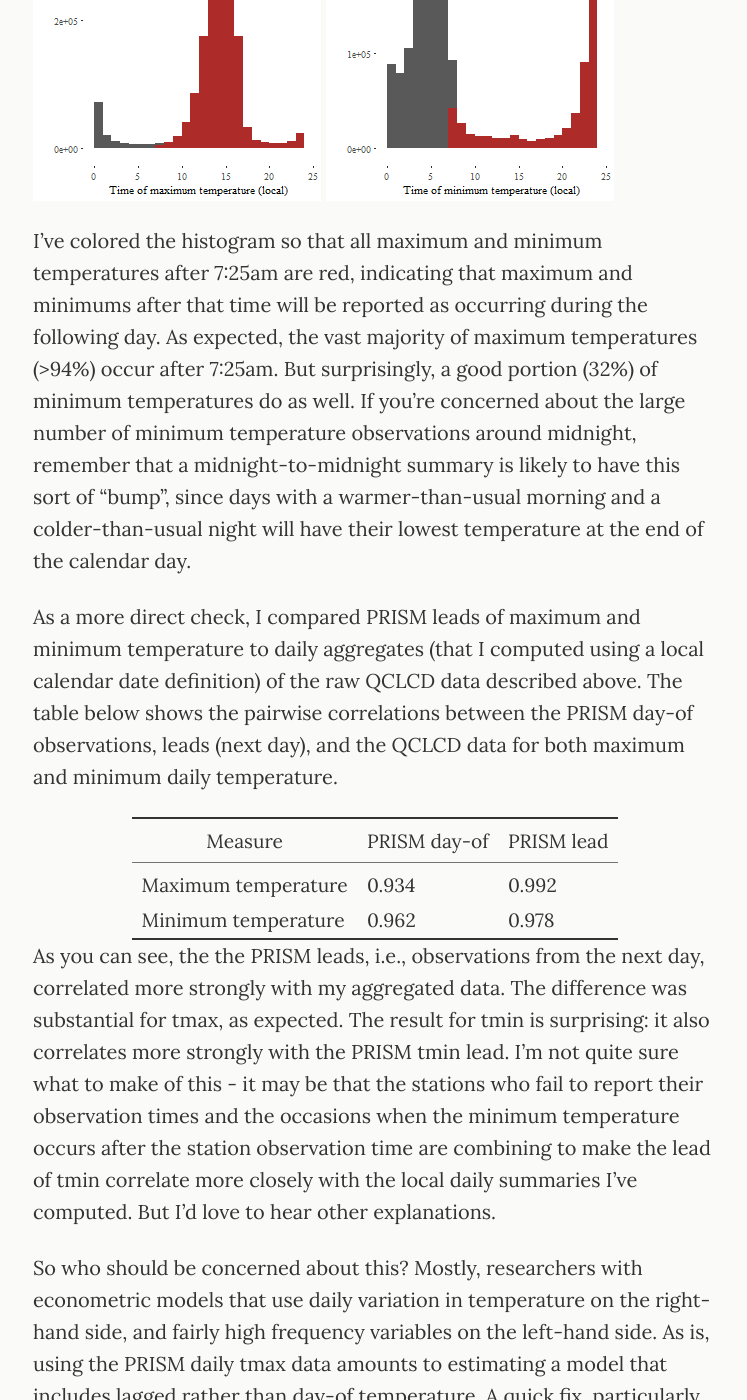
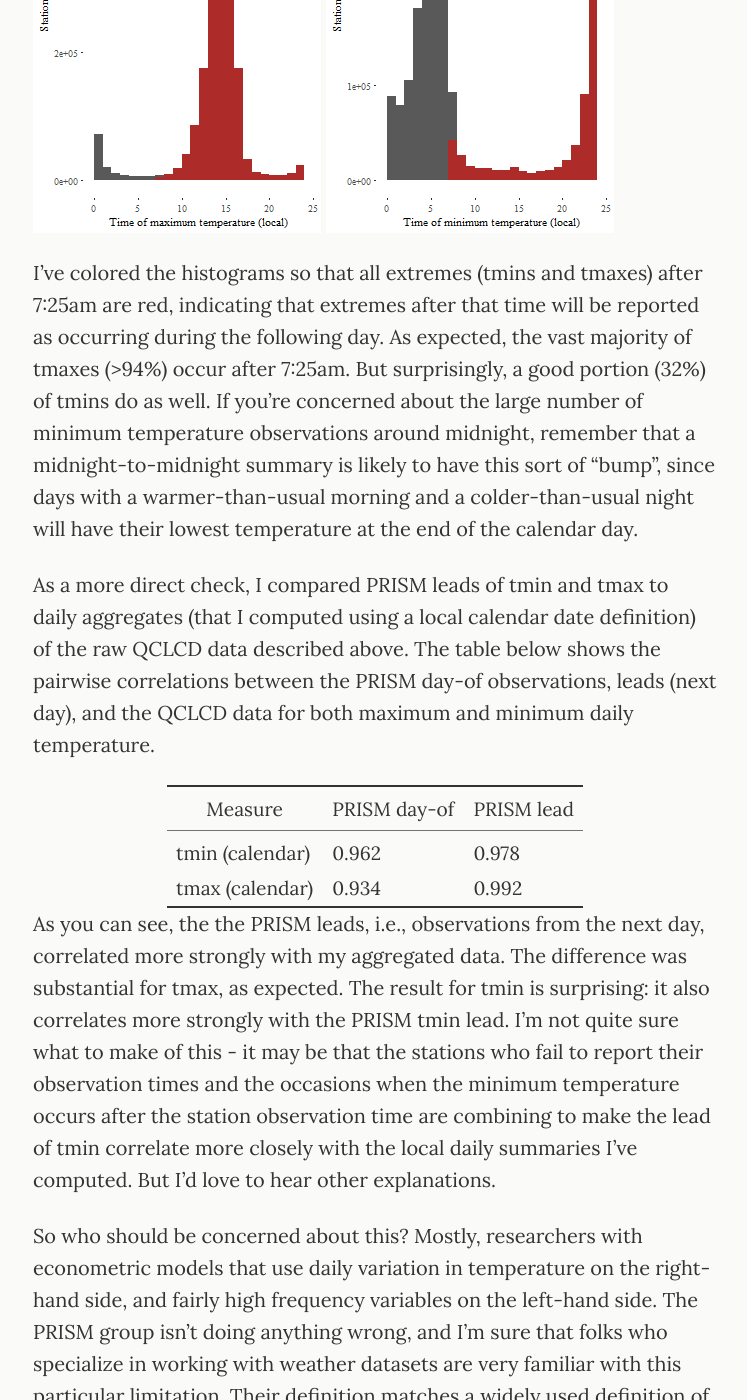
Before and after one commit to pbaylis/pbaylis.github.io, a Jekyll site: the page built from _posts/2016-05-18-prism-leads.md, in a window 1280 px wide and 1400 px high, scrolled down 4829 px. Shown: the whole window, without its empty margins (265-1012 px from the left). Built offline with Jekyll 4.4.1, drawn with Linux system fonts in a browser that asks for light colours; some of the changed text lies outside the part shown.

Commit message:
update with gibran

```diff
--- a/_posts/2016-05-18-prism-leads.md
+++ b/_posts/2016-05-18-prism-leads.md
@@ -22,7 +22,7 @@
 
 ![Diagram](/assets/img/prism_dates_example.png)
 
-The above is a plot of temperature over about two days, representing a possible set of within-day monitor data. Let's say that this station takes a morning reading at 7am PST (10am EST), meaning that this station would be included in the PRISM dataset. The top x-axis is the actual date, while the bottom x axis shows which observations are used under the PRISM day definition. The red lines are actual midnights, the dark green dotted line is the PRISM day definition cutoff and the orange (blue) dots in the diagram are the observations that represent the true maximums (minimums) of that calendar day. Because of the definition of a PRISM day, the tmax given for Tuesday and Wednesday (in PRISM) are actually observations recorded on Monday and Tuesday, respectively. On the other hand, the tmin given for Tuesday (in PRISM) is actually drawn from Tuesday, but the tmin given for Wednesday (in PRISM) is also from Tuesday.
+The above is a plot of temperature over about two days, representing a possible set of within-day monitor data. Let's say that this station takes a morning reading at 7am PST (10am EST), meaning that this station would be included in the PRISM dataset. The top x-axis is the actual date, while the bottom x axis shows which observations are used under the PRISM day definition. The red lines are actual midnights, the dark green dotted line is the PRISM day definition cutoff and the orange (blue) dots in the diagram are the observations that represent the true maximums (minimums) of that calendar day. Because of the definition of a PRISM day, the maximum temperatures ("tmax"s from here on out) given for Tuesday and Wednesday (in PRISM) are actually observations recorded on Monday and Tuesday, respectively. On the other hand, the minimum temperatures ("tmin"s) given for Tuesday (in PRISM) is actually drawn from Tuesday, but the tmin given for Wednesday (in PRISM) is *also* from Tuesday.
 
 To see this visually, I pulled the GHCN data and plotted a histogram of the average reporting time by station for the stations that report observation time (66% in the United States). The histogram below shows the average observation time by stations for all GHCN-D stations in the continental United States in UTC, colored by whether or not they would be included in PRISM according to the guidelines given above.
 
@@ -34,17 +34,19 @@
 
 ![Histogram of observed maximum temperatures](/assets/img/max_temp_hist.png) ![Histogram of observed minimum temperatures](/assets/img/min_temp_hist.png)
 
-I've colored the histogram so that all maximum and minimum temperatures after 7:25am are red, indicating that maximum and minimums after that time will be reported as occurring during the following day. As expected, the vast majority of maximum temperatures (>94%) occur after 7:25am. But surprisingly, a good portion (32%) of minimum temperatures do as well. If you're concerned about the large number of minimum temperature observations around midnight, remember that a midnight-to-midnight summary is likely to have this sort of "bump", since days with a warmer-than-usual morning and a colder-than-usual night will have their lowest temperature at the end of the calendar day.
+I've colored the histograms so that all extremes (tmins and tmaxes) after 7:25am are red, indicating that extremes after that time will be reported as occurring during the following day. As expected, the vast majority of tmaxes (>94%) occur after 7:25am. But surprisingly, a good portion (32%) of tmins do as well. If you're concerned about the large number of minimum temperature observations around midnight, remember that a midnight-to-midnight summary is likely to have this sort of "bump", since days with a warmer-than-usual morning and a colder-than-usual night will have their lowest temperature at the end of the calendar day.
 
-As a more direct check, I compared PRISM leads of maximum and minimum temperature to daily aggregates (that I computed using a local calendar date definition) of the raw QCLCD data described above. The table below shows the pairwise correlations between the PRISM day-of observations, leads (next day), and the QCLCD data for both maximum and minimum daily temperature.
+As a more direct check, I compared PRISM leads of tmin and tmax to daily aggregates (that I computed using a local calendar date definition) of the raw QCLCD data described above. The table below shows the pairwise correlations between the PRISM day-of observations, leads (next day), and the QCLCD data for both maximum and minimum daily temperature.
 
 Measure | PRISM day-of        | PRISM lead |
 --------------------|------------|------
-Maximum temperature | 0.934      | 0.992
-Minimum temperature | 0.962      | 0.978
+tmin (calendar) | 0.962      | 0.978
+tmax (calendar) | 0.934      | 0.992
 
 As you can see, the the PRISM leads, i.e., observations from the next day, correlated more strongly with my aggregated data. The difference was substantial for tmax, as expected. The result for tmin is surprising: it also correlates more strongly with the PRISM tmin lead. I'm not quite sure what to make of this - it may be that the stations who fail to report their observation times and the occasions when the minimum temperature occurs after the station observation time are combining to make the lead of tmin correlate more closely with the local daily summaries I've computed. But I'd love to hear other explanations.
 
-So who should be concerned about this? Mostly, researchers with econometric models that use daily variation in temperature on the right-hand side, and fairly high frequency variables on the left-hand side. As is, using the PRISM daily tmax data amounts to estimating a model that includes lagged rather than day-of temperature. A quick fix, particularly for models that include only maximum temperature, is to simply use the leads, or the observed weather for the next day, since it will almost always reflect the maximum temperature for the day of interest. Models with average or minimum temperature should, at the very least, tested for robustness with the lead values. Another approach is to make use of the whole distribution using hourly data like QCLCD, but then you would lose the nice gridded quality of the PRISM data.
+So who should be concerned about this? Mostly, researchers with econometric models that use daily variation in temperature on the right-hand side, and fairly high frequency variables on the left-hand side. The PRISM group isn't doing anything wrong, and I'm sure that folks who specialize in working with weather datasets are very familiar with this particular limitation. Their definition matches a widely used definition of how to appropriately summarize daily weather observations, and presumably they've thought carefully about the consequences of this definition and of including more data from stations who don't report their observation times. But researchers who, like me, are not specialists in using meteorological data and who, like me, use PRISM to examine at daily relationships between weather and economics outcomes, should tread carefully.
 
-To be clear, the PRISM group isn't doing anything wrong. Their definition matches a widely used definition of how to appropriately code weather data, and presumably they've thought carefully about the consequences of including more data from stations who don't report their observation times. But researchers using their data to look at daily relationships, or interpolating between daily minimums and maximums to reproduce a more natural cycle, should be tread carefully.
+As is, using the PRISM daily tmax data amounts to estimating a model that includes lagged rather than day-of temperature. A quick fix, particularly for models that include only maximum temperature, is to simply use the leads, or the observed weather for the next day, since it will almost always reflect the maximum temperature for the day of interest. A less-quick fix is to make use of the whole distribution using the raw monitor data, but then you would lose the nice gridded quality of the PRISM data. Models with average or minimum temperature should, at the very least, tested for robustness with the lead values. I believe Khalil Gibran was speaking about weather data when he wrote this:
+
+> *Yesterday is but today's memory, and tomorrow is today's dream*
```
